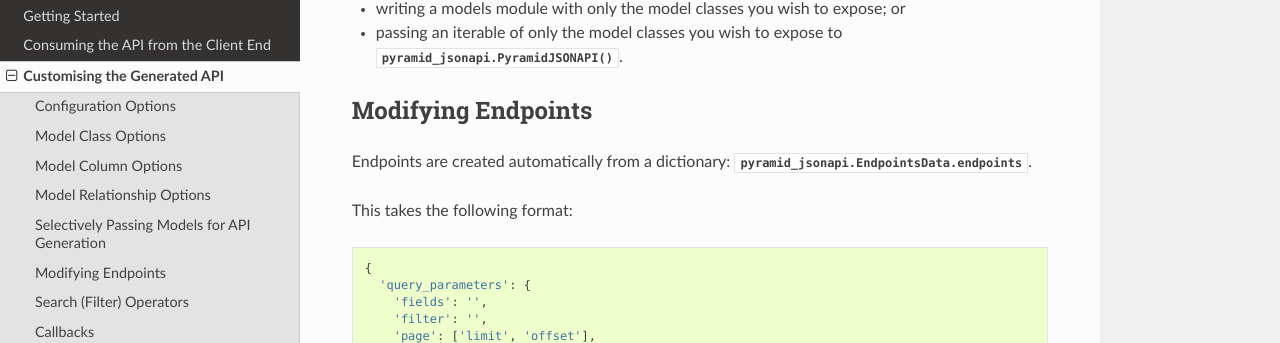
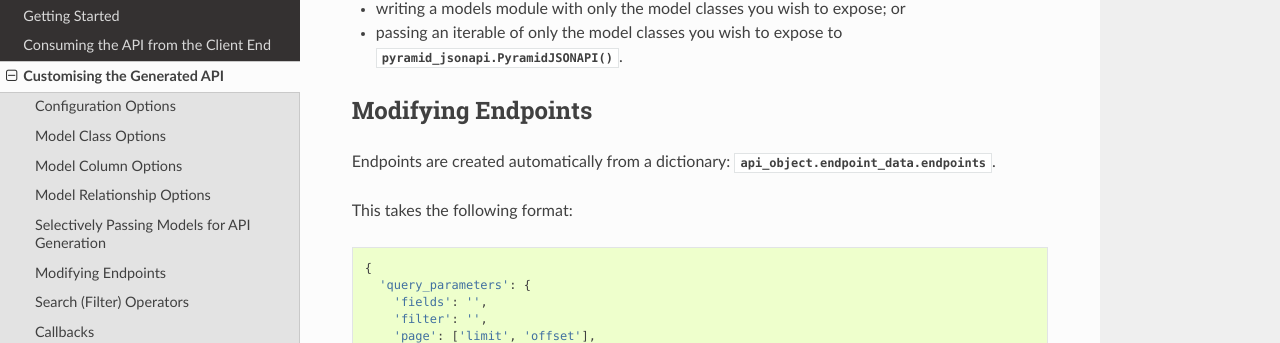
Before and after one commit to colinhiggs/pyramid-jsonapi, a Sphinx documentation site: the page built from docs/source/customisation.rst, in a window 1280 px wide and 900 px high, scrolled down 1860 px. Shown: the part 104-447 px from the top of the window. Built offline with Sphinx 7.4.7 and the Read the Docs theme 2.0.0, drawn with Linux system fonts in a browser that asks for light colours; pages that are not in the unit, such as notebooks, are missing from menus.

Commit message:
Correct endpoint manipulation documentation.

```diff
--- a/docs/source/customisation.rst
+++ b/docs/source/customisation.rst
@@ -101,7 +101,7 @@ Your database may have some tables which you do not wish to expose as collection
 Modifying Endpoints
 -------------------
 
-Endpoints are created automatically from a dictionary: :data:`pyramid_jsonapi.EndpointsData.endpoints`.
+Endpoints are created automatically from a dictionary: :data:`api_object.endpoint_data.endpoints`.
 
 This takes the following format:
 
```
